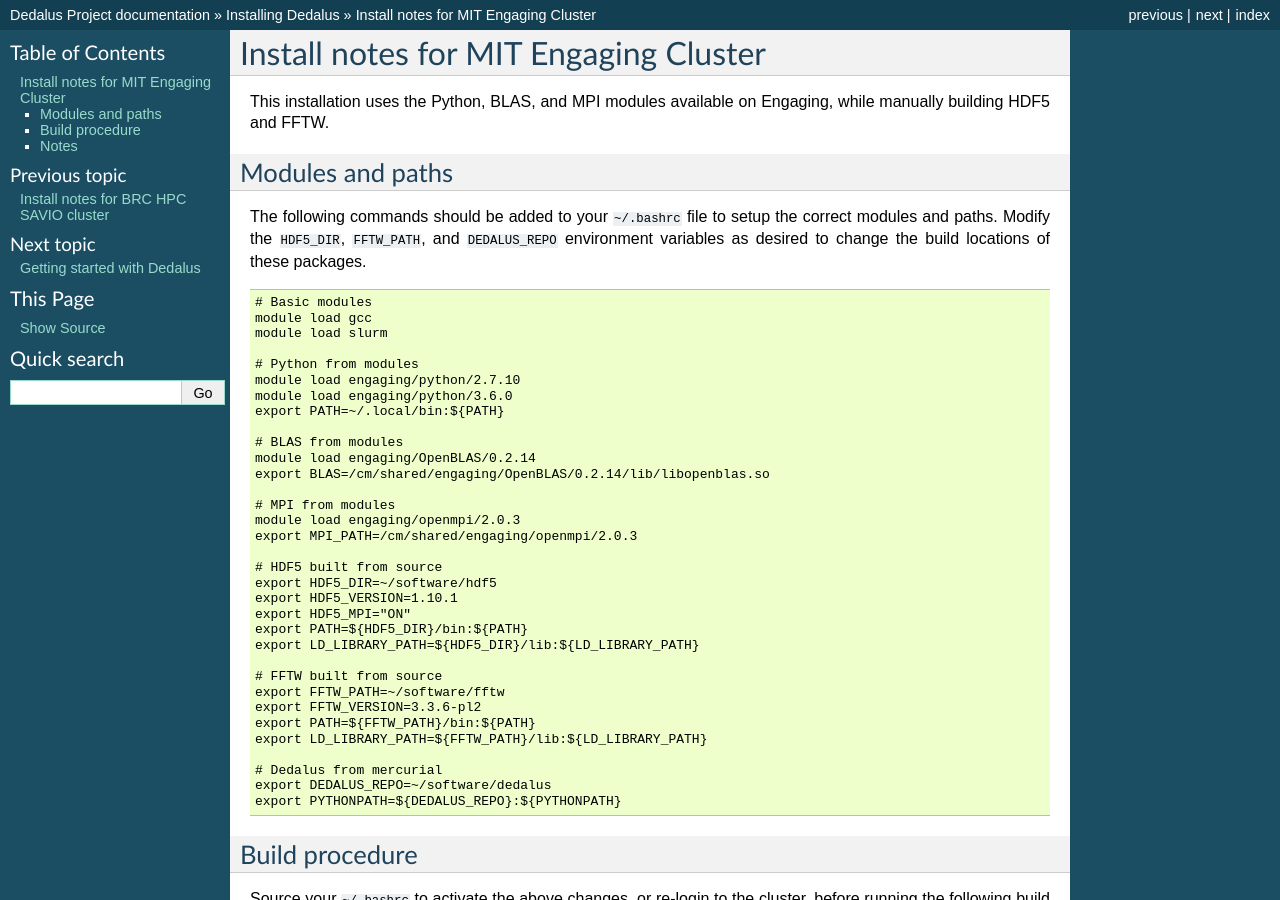
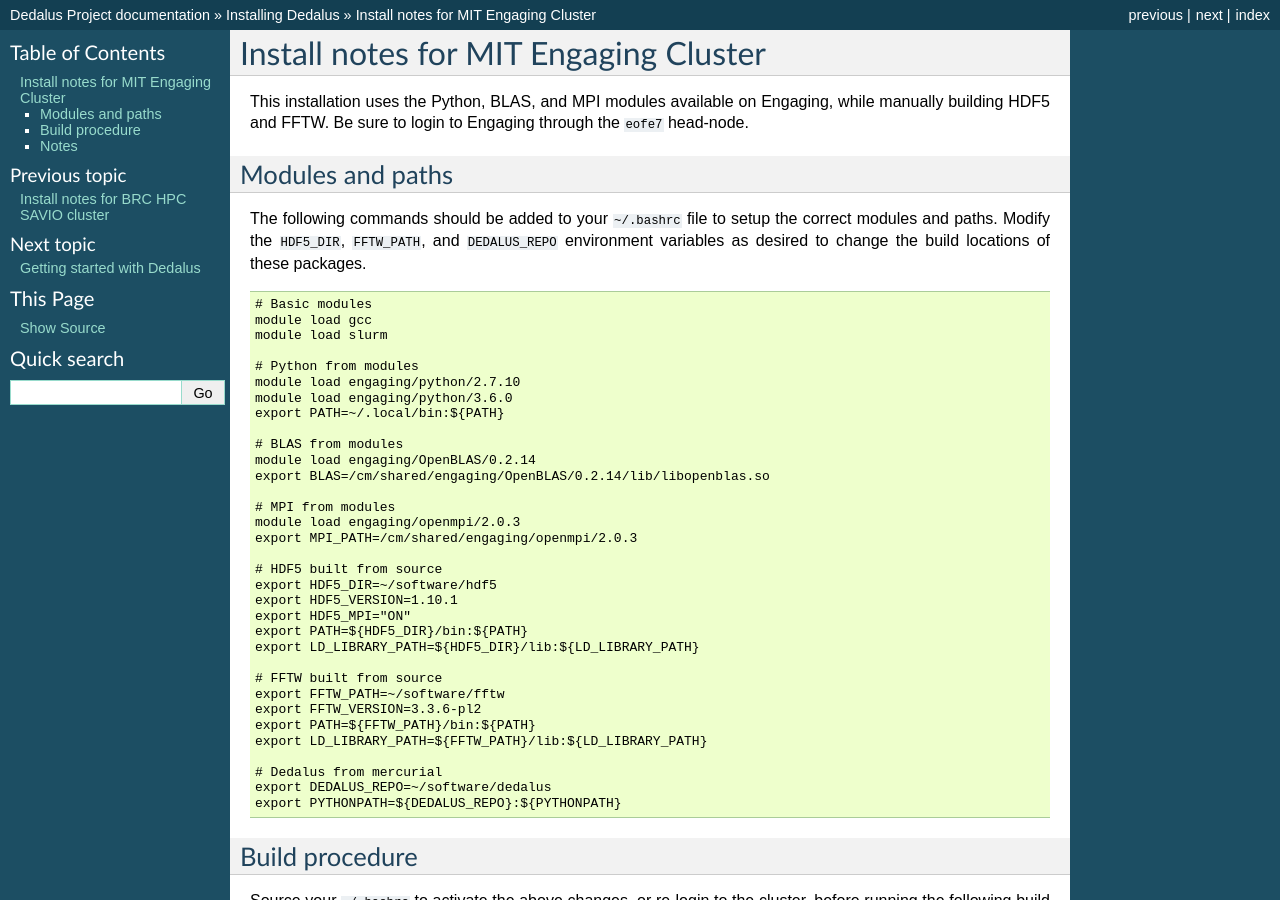
Before and after one commit to DedalusProject/dedalus, a Sphinx documentation site: the page built from docs/machines/engaging/engaging.rst, in a window 1280 px wide and 900 px high. Built offline with Sphinx 7.4.7, drawn with Linux system fonts in a browser that asks for light colours.

Commit message:
engaging.rst edited online with Bitbucket
hg hash: 10081a2dc0703cd1225d072872b2bbb4e16cd78a

```diff
--- a/docs/machines/engaging/engaging.rst
+++ b/docs/machines/engaging/engaging.rst
@@ -2,6 +2,7 @@
 **************************************
 
 This installation uses the Python, BLAS, and MPI modules available on Engaging, while manually building HDF5 and FFTW.
+Be sure to login to Engaging through the ``eofe7`` head-node.
 
 Modules and paths
 -----------------
```
